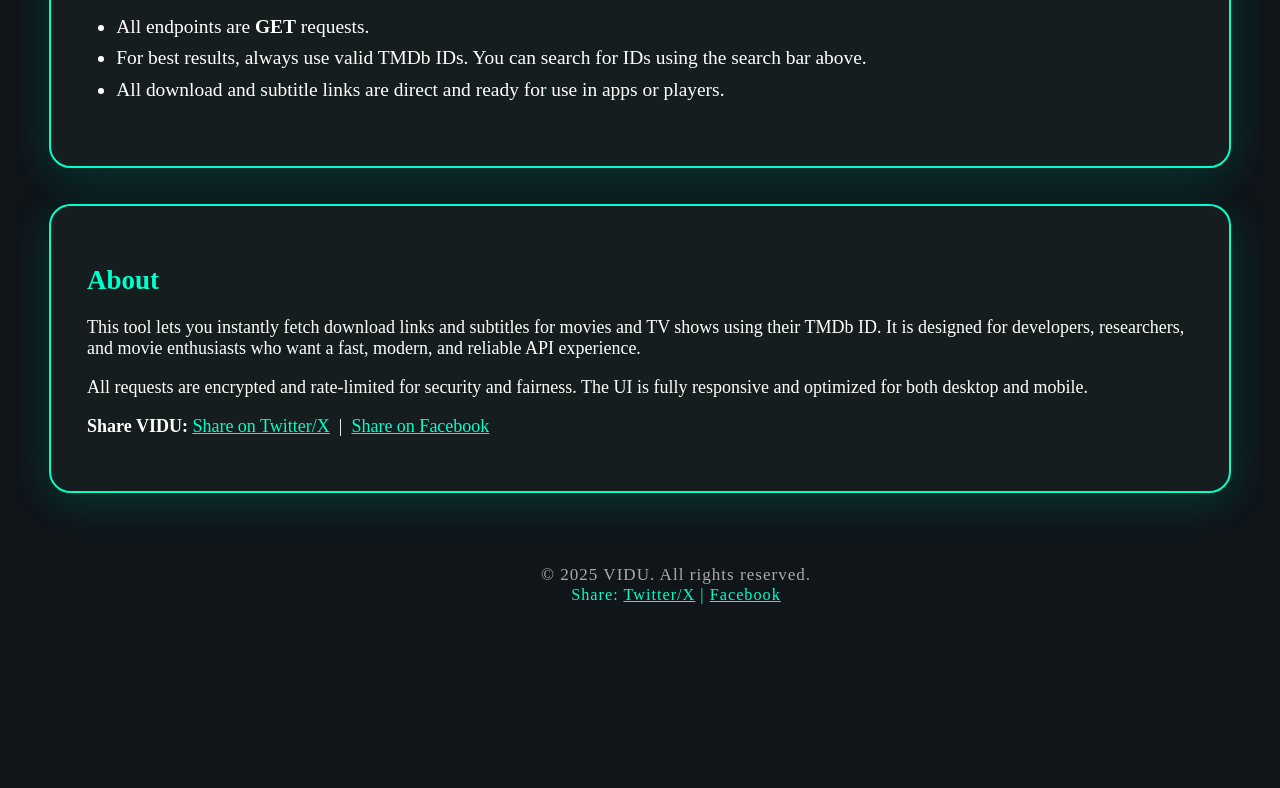
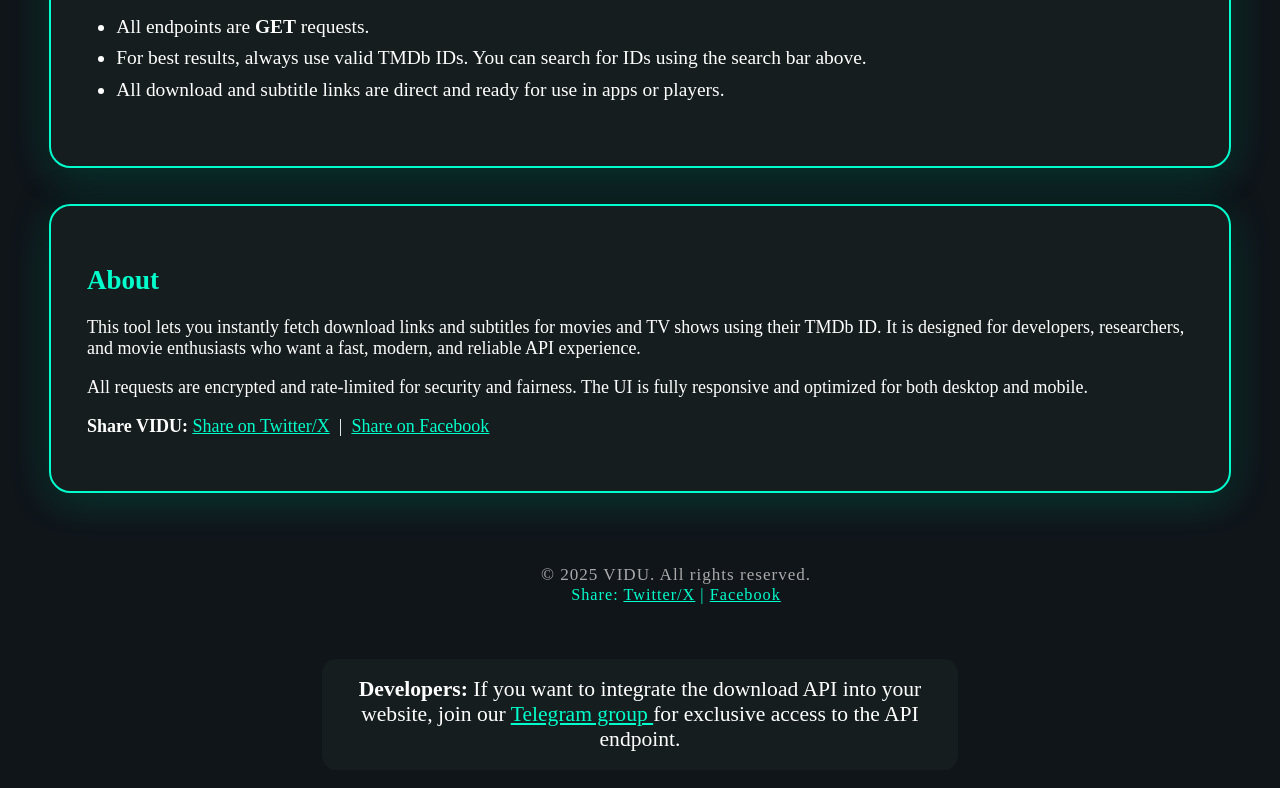
Before and after one commit to emmyboy07/vidu-movies-download, a plain HTML site: page index.html in a window 1280 px wide. Shown: the part 2166-2954 px from the top of the page. Before the commit the page ends 2807 px from the top, so only its background shows below. Drawn offline with Linux system fonts and the light colour scheme.

Commit message:
Add files via upload

```diff
--- a/index.html
+++ b/index.html
@@ -894,6 +894,12 @@
     <br>
     <span style="font-size:0.95em;color:#00ffcc;">Share: <a href="https://twitter.com/intent/tweet?text=Check%20out%20VIDU%20API%20for%20free%20movie%20and%20TV%20download%20links%20with%20subtitles!%20https://viduapi.com/" target="_blank" rel="noopener" style="color:var(--primary);">Twitter/X</a> | <a href="https://www.facebook.com/sharer/sharer.php?u=https://viduapi.com/" target="_blank" rel="noopener" style="color:var(--primary);">Facebook</a></span>
   </footer>
+  <div class="telegram-notice" style="display:block; text-align: center; margin: 1rem auto; font-size: 1.2rem; color: var(--text); background: var(--glass); padding: 1rem; border-radius: 0.8rem; max-width: 600px;">
+    <strong>Developers:</strong> If you want to integrate the download API into your website, join our
+    <a href="https://t.me/+NZauYqQYdsNmNTA0" target="_blank" style="color: var(--primary); text-decoration: underline;">
+      Telegram group
+    </a> for exclusive access to the API endpoint.
+  </div>
   <script>
     // --- Anti-scrape math captcha (only positive answers) ---
     let mathAnswer = 0;
```
